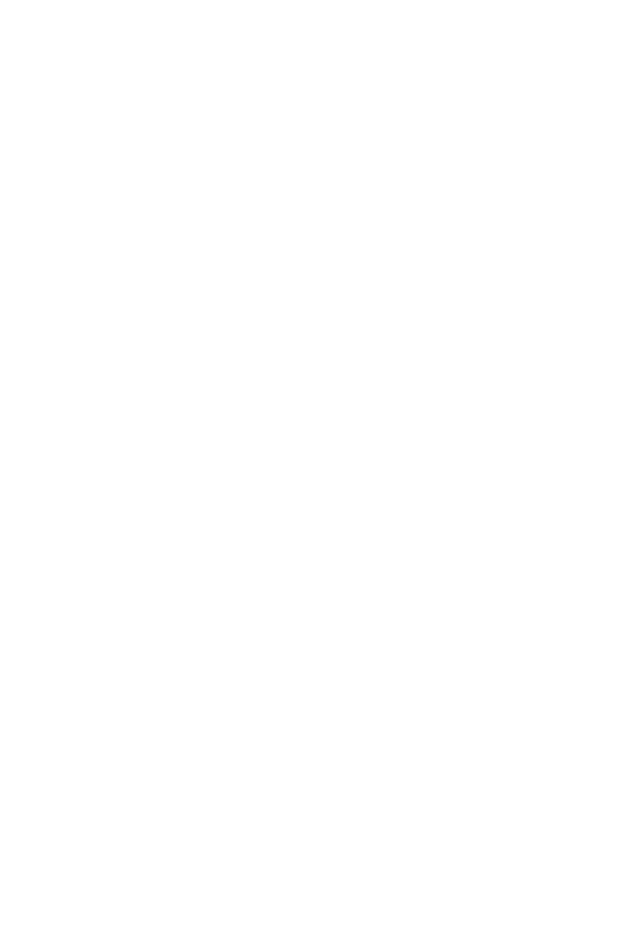
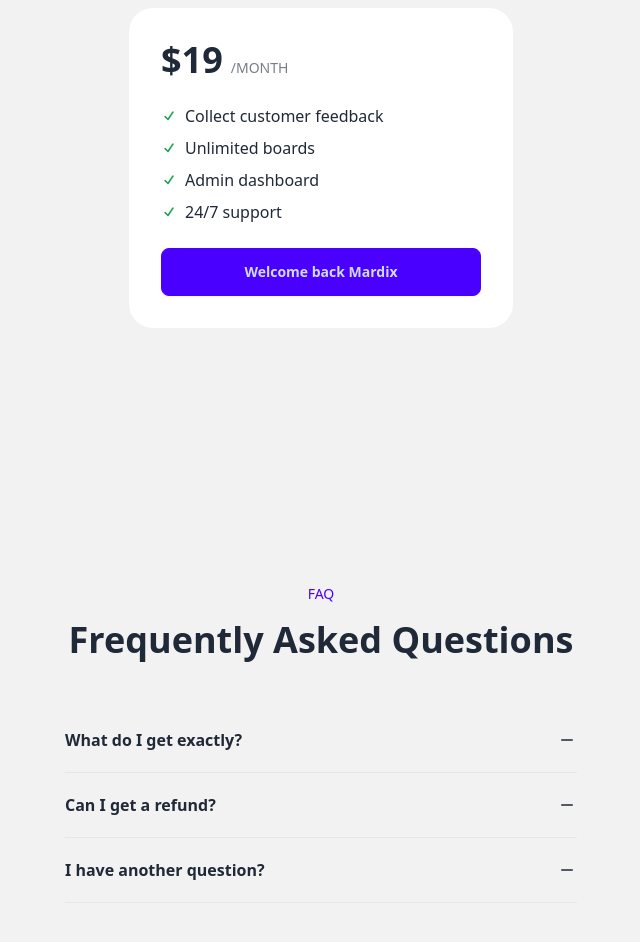
Before and after one commit to ddpisces/codefast-saas, a Next.js app: page / in a window 1280 px wide. Shown: the part 820-1762 px from the top of the page, without its empty margins (319-959 px from the left). Before the commit the page ends 800 px from the top, so only its background shows below. Built offline with nearby package versions, Linux system fonts and the light colour scheme.

Commit message:
polish homepage

```diff
--- a/app/components/ButtonLogin.js
+++ b/app/components/ButtonLogin.js
@@ -1,9 +1,14 @@
 import Link from "next/link";
 
-export default function ButtonLogin({ isLoggedIn, name }) {
+export default function ButtonLogin({ isLoggedIn, name, extraStyle }) {
+  console.log(extraStyle);
+
   if (isLoggedIn) {
     return (
-      <Link href="/dashboard" className="btn btn-primary">
+      <Link
+        href="/dashboard"
+        className={`btn btn-primary ${extraStyle ? extraStyle : ""}`}
+      >
         Welcome back {name}
       </Link>
     );
--- /dev/null
+++ b/app/components/FAQListItems.js
@@ -0,0 +1,47 @@
+"use client";
+
+import { useState } from "react";
+
+export default function FAQListItems({ qa }) {
+  const [isOpen, setIsOpen] = useState(false);
+
+  return (
+    <li key={qa.question}>
+      {/* Question */}
+      <button
+        className="py-5 font-semibold border-b w-full text-left flex items-center justify-between"
+        onClick={() => setIsOpen(!isOpen)}
+      >
+        <p>{qa.question}</p>
+        {isOpen ? (
+          <svg
+            xmlns="http://www.w3.org/2000/svg"
+            viewBox="0 0 20 20"
+            fill="currentColor"
+            className="size-5"
+          >
+            <path d="M10.75 4.75a.75.75 0 0 0-1.5 0v4.5h-4.5a.75.75 0 0 0 0 1.5h4.5v4.5a.75.75 0 0 0 1.5 0v-4.5h4.5a.75.75 0 0 0 0-1.5h-4.5v-4.5Z" />
+          </svg>
+        ) : (
+          <svg
+            xmlns="http://www.w3.org/2000/svg"
+            viewBox="0 0 20 20"
+            fill="currentColor"
+            className="size-5"
+          >
+            <path
+              fillRule="evenodd"
+              d="M4 10a.75.75 0 0 1 .75-.75h10.5a.75.75 0 0 1 0 1.5H4.75A.75.75 0 0 1 4 10Z"
+              clipRule="evenodd"
+            />
+          </svg>
+        )}
+      </button>
+
+      {/* Answer  */}
+      <div className={`${isOpen ? "block" : "hidden"} mt-3 mb-6 opacity-90`}>
+        {qa.answer}
+      </div>
+    </li>
+  );
+}
--- /dev/null
+++ b/app/components/ListItems.js
@@ -0,0 +1,19 @@
+export default function ListItems({ children }) {
+  return (
+    <li className="flex items-center gap-2">
+      <svg
+        xmlns="http://www.w3.org/2000/svg"
+        viewBox="0 0 16 16"
+        fill="currentColor"
+        className="text-green-600 size-4"
+      >
+        <path
+          fillRule="evenodd"
+          d="M12.416 3.376a.75.75 0 0 1 .208 1.04l-5 7.5a.75.75 0 0 1-1.154.114l-3-3a.75.75 0 0 1 1.06-1.06l2.353 2.353 4.493-6.74a.75.75 0 0 1 1.04-.207Z"
+          clipRule="evenodd"
+        />
+      </svg>
+      {children}
+    </li>
+  );
+}
--- a/app/layout.js
+++ b/app/layout.js
@@ -19,7 +19,7 @@ export const metadata = {
 
 export default function RootLayout({ children }) {
   return (
-    <html lang="en" data-theme="cyberpunk">
+    <html lang="en" data-theme="cyberpunk" className="scroll-smooth">
       <body>{children}</body>
     </html>
   );
--- a/app/page.js
+++ b/app/page.js
@@ -1,17 +1,34 @@
 import ButtonLogin from "./components/ButtonLogin";
+import ListItems from "./components/ListItems";
+import FAQListItems from "./components/FAQListItems";
 
 export default function Home() {
   const isLoggedIn = true;
-  const name = "mardix";
+  const name = "Mardix";
+
+  let greeting2 = `Hello ${isLoggedIn ? name : "Guest"}`;
+  console.log(greeting2);
+
+  const pricingFeaturesList = [
+    "Collect customer feedback",
+    "Unlimited boards",
+    "Admin dashboard",
+    "24/7 support",
+  ];
 
   return (
     <main>
+      {/* HEADER */}
       <section className="bg-base-200">
         <div className="max-w-3xl mx-auto bg-base-200 flex justify-between items-center px-8 py-2">
           <div className="font-bold">CodeFastSaaS</div>
           <div className="space-x-4 max-md:hidden">
-            <a className="link link-hover">Pricing</a>
-            <a className="link link-hover">FAQ</a>
+            <a className="link link-hover" href="#pricing">
+              Pricing
+            </a>
+            <a className="link link-hover" href="#faq">
+              FAQ
+            </a>
           </div>
           <div className="bg-green-400">
             <ButtonLogin isLoggedIn={isLoggedIn} name={name} />
@@ -19,6 +36,7 @@ export default function Home() {
         </div>
       </section>
 
+      {/* HERO */}
       <section className="px-8 text-center py-32 max-w-3xl mx-auto">
         <h1 className="text-4xl lg:text-5xl font-extrabold mb-6">
           Collect customer feedback to build better products.
@@ -30,6 +48,68 @@ export default function Home() {
 
         <ButtonLogin isLoggedIn={isLoggedIn} name={name} />
       </section>
+
+      {/* PRICING */}
+      <section className="bg-base-200" id="pricing">
+        <div className="py-32 px-8 max-w-3xl mx-auto">
+          <p className="text-sm uppercase font-medium text-center text-primary mb-4">
+            Pricing
+          </p>
+          <h2 className="text-3xl lg:text-4xl font-extrabold mb-12 text-center">
+            A pricing that adapts to your needs.
+          </h2>
+
+          <div className="p-8 bg-base-100 max-w-96 mx-auto rounded-3xl space-y-6">
+            <div className="flex gap-2 items-baseline">
+              <div className="text-4xl font-black">$19</div>
+              <div className="text-sm uppercase font-medium opacity-60">
+                /month
+              </div>
+            </div>
+            <ul className="space-y-2">
+              {pricingFeaturesList.map((feature) => (
+                <ListItems key={feature}>{feature}</ListItems>
+              ))}
+            </ul>
+            <ButtonLogin
+              isLoggedIn={isLoggedIn}
+              name={name}
+              extraStyle="w-full"
+            />
+          </div>
+        </div>
+      </section>
+
+      {/* FAQ */}
+      <section className="bg-base-200" id="faq">
+        <div className="py-32 px-8 max-w-3xl mx-auto">
+          <p className="text-sm uppercase font-medium text-center text-primary mb-4">
+            FAQ
+          </p>
+          <h2 className="text-3xl lg:text-4xl font-extrabold mb-12 text-center">
+            Frequently Asked Questions
+          </h2>
+
+          <ul className="max-w-lg mx-auto">
+            {[
+              {
+                question: "What do I get exactly?",
+                answer: "Loreum Ipseum",
+              },
+              {
+                question: "Can I get a refund?",
+                answer: "Loreum Ipseum",
+              },
+              {
+                question: "I have another question?",
+                answer: "Loreum Ipseum",
+              },
+            ].map((qa) => (
+              <FAQListItems key={qa.question} qa={qa} />
+            ))}
+          </ul>
+        </div>
+      </section>
     </main>
   );
 }
```
Also changed, not shown: .eslintrc.json.
